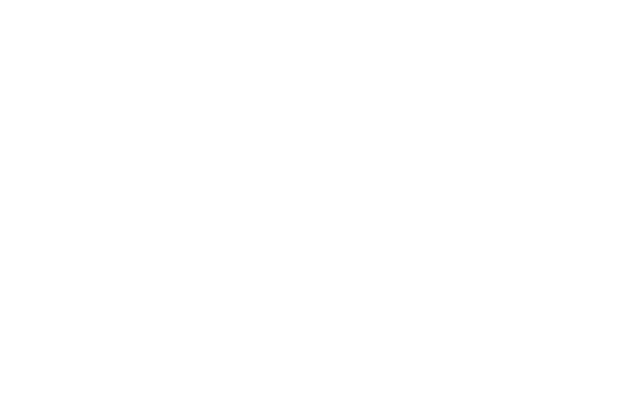
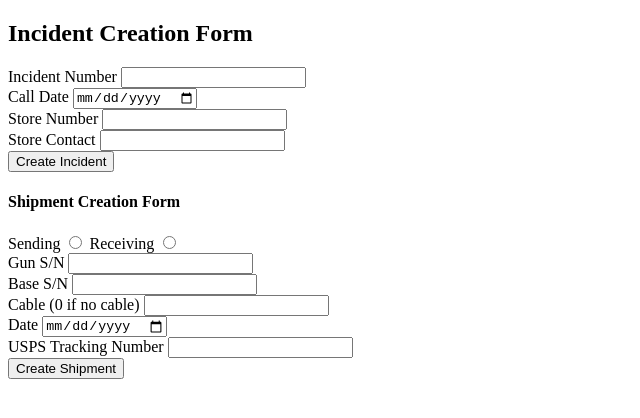
Before and after one commit to ericmargadonna/ramGunTracker, a plain HTML site: page templates/homepage.html in a window 1280 px wide. Shown: the whole page, without its empty margins (0-640 px from the left). Drawn offline with Linux system fonts and the light colour scheme.

Commit message:
began creating forms for CRUDing

```diff
--- a/templates/homepage.html
+++ b/templates/homepage.html
@@ -4,6 +4,35 @@
         <meta charset="utf-8">
     </head>
     <body>
-
+        <form id="incidentcreationform">
+            <h2>Incident Creation Form</h2>
+            <label for="inum">Incident Number</label>
+            <input type="text" name="inum"><br>
+            <label for="calldate">Call Date</label>
+            <input type="date" id="calldate" name="calldate"><br>
+            <label for="storenum">Store Number</label>
+            <input type="text" name="storenum"><br>
+            <label for="storecontact">Store Contact</label>
+            <input type="text" name="storecontact"><br>
+            <input type="submit" value="Create Incident">
+        </form>
+        <form id="shipmentcreationform">
+            <h4>Shipment Creation Form</h4>
+            <label for="sending">Sending</label>
+            <input type="radio" id="sending" name="shiptype">
+            <label for="receiving">Receiving</label>
+            <input type="radio" id="receiving" name="shiptype"><br>
+            <label for="gun">Gun S/N</label>
+            <input type="text" name="gun"><br>
+            <label for="base">Base S/N</label>
+            <input type="text" name="base"><br>
+            <label for="cable">Cable (0 if no cable)</label>
+            <input type="number" name="cable"><br>
+            <label for="date">Date</label>
+            <input type="date" name="date"><br>
+            <label for="tracking">USPS Tracking Number</label>
+            <input type="text" name="tracking"><br>
+            <input type="submit" value="Create Shipment">
+        </form>
     </body>
 </html>
```
